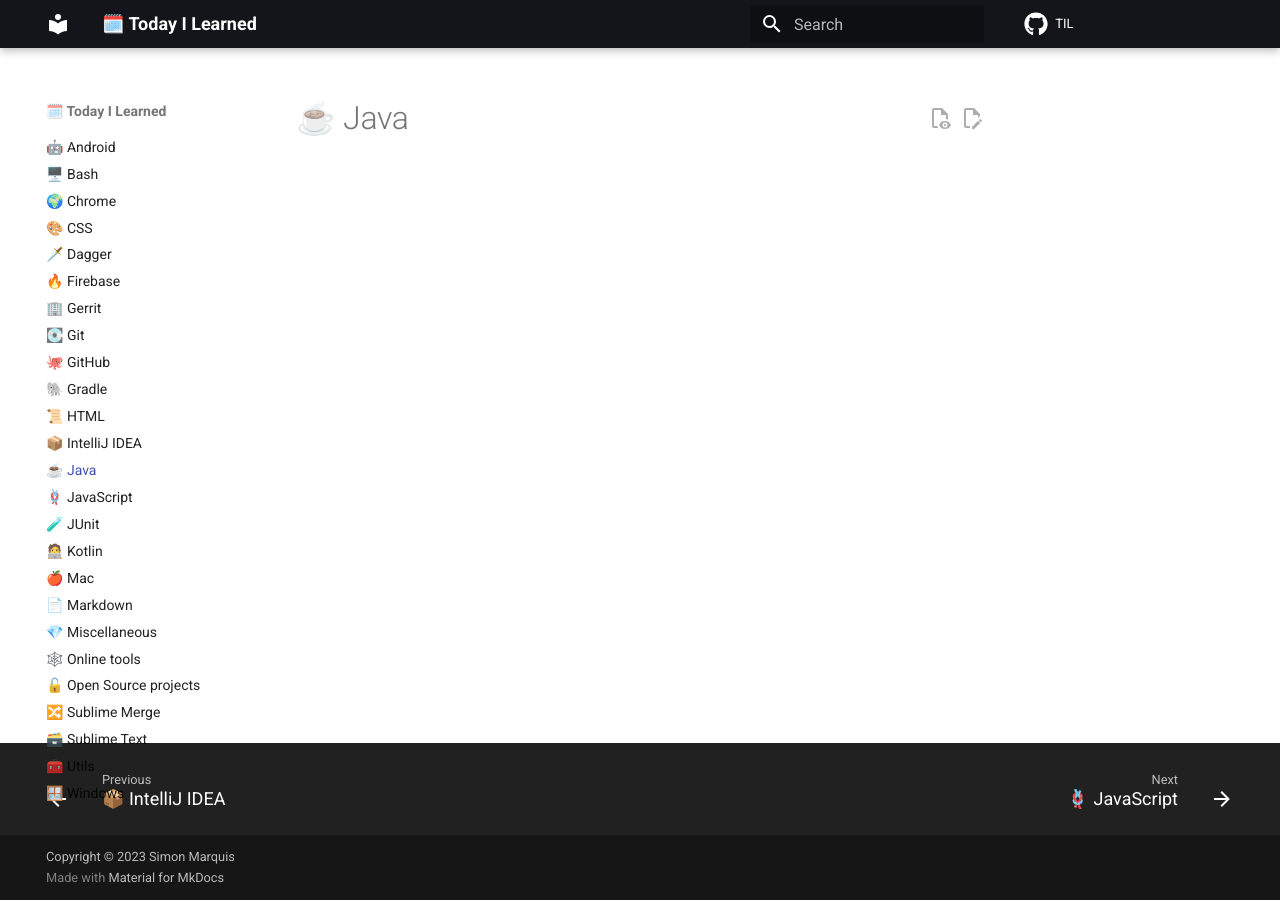
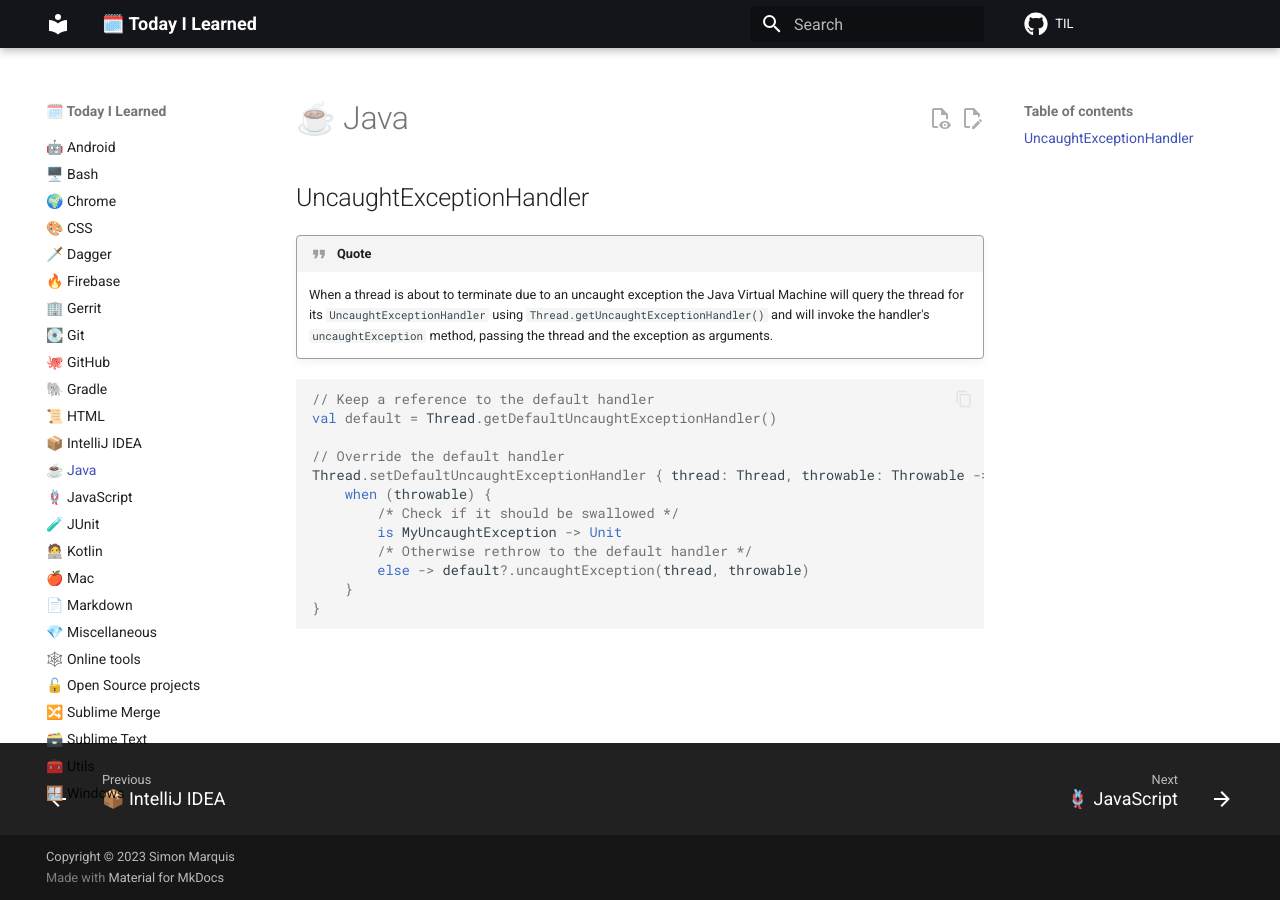
Before and after one commit to SimonMarquis/TIL, an MkDocs documentation site: the page built from docs/java.md, in a window 1280 px wide. Built offline with MkDocs 1.6.1 and Material for MkDocs 9.7.7, drawn with Linux system fonts in a browser that asks for light colours; comment, search, counter and statistics services are not loaded.

Commit message:
[Java] UncaughtExceptionHandler

````diff
--- a/docs/java.md
+++ b/docs/java.md
@@ -2,4 +2,22 @@
 title: ☕ Java
 ---
 
-# ☕ Java
+## UncaughtExceptionHandler
+
+!!! quote
+	When a thread is about to terminate due to an uncaught exception the Java Virtual Machine will query the thread for its `UncaughtExceptionHandler` using `Thread.getUncaughtExceptionHandler()` and will invoke the handler's `uncaughtException` method, passing the thread and the exception as arguments.
+
+```kotlin
+// Keep a reference to the default handler
+val default = Thread.getDefaultUncaughtExceptionHandler()
+
+// Override the default handler
+Thread.setDefaultUncaughtExceptionHandler { thread: Thread, throwable: Throwable ->
+    when (throwable) {
+        /* Check if it should be swallowed */
+        is MyUncaughtException -> Unit
+        /* Otherwise rethrow to the default handler */
+        else -> default?.uncaughtException(thread, throwable)
+    }
+}
+```
````
